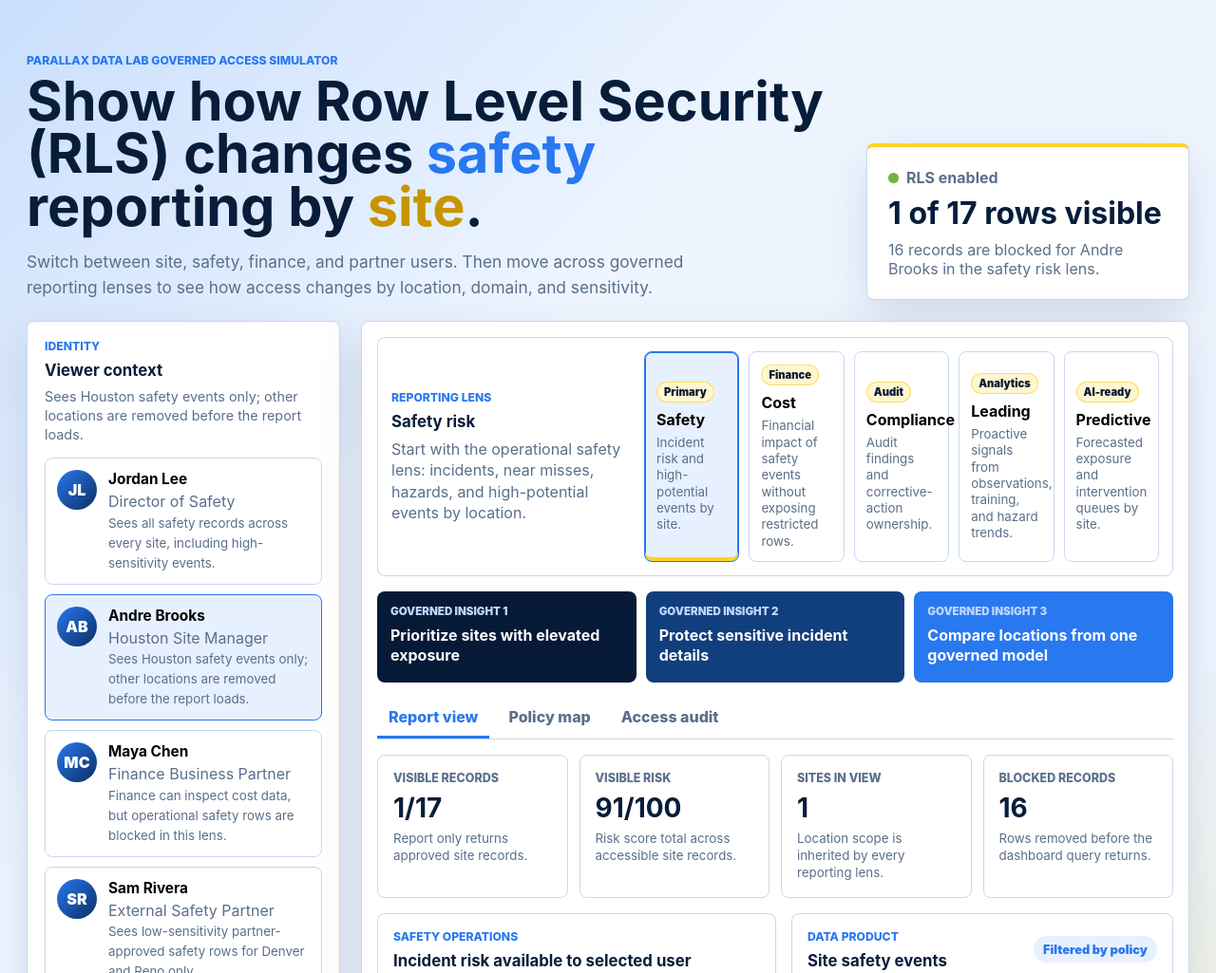
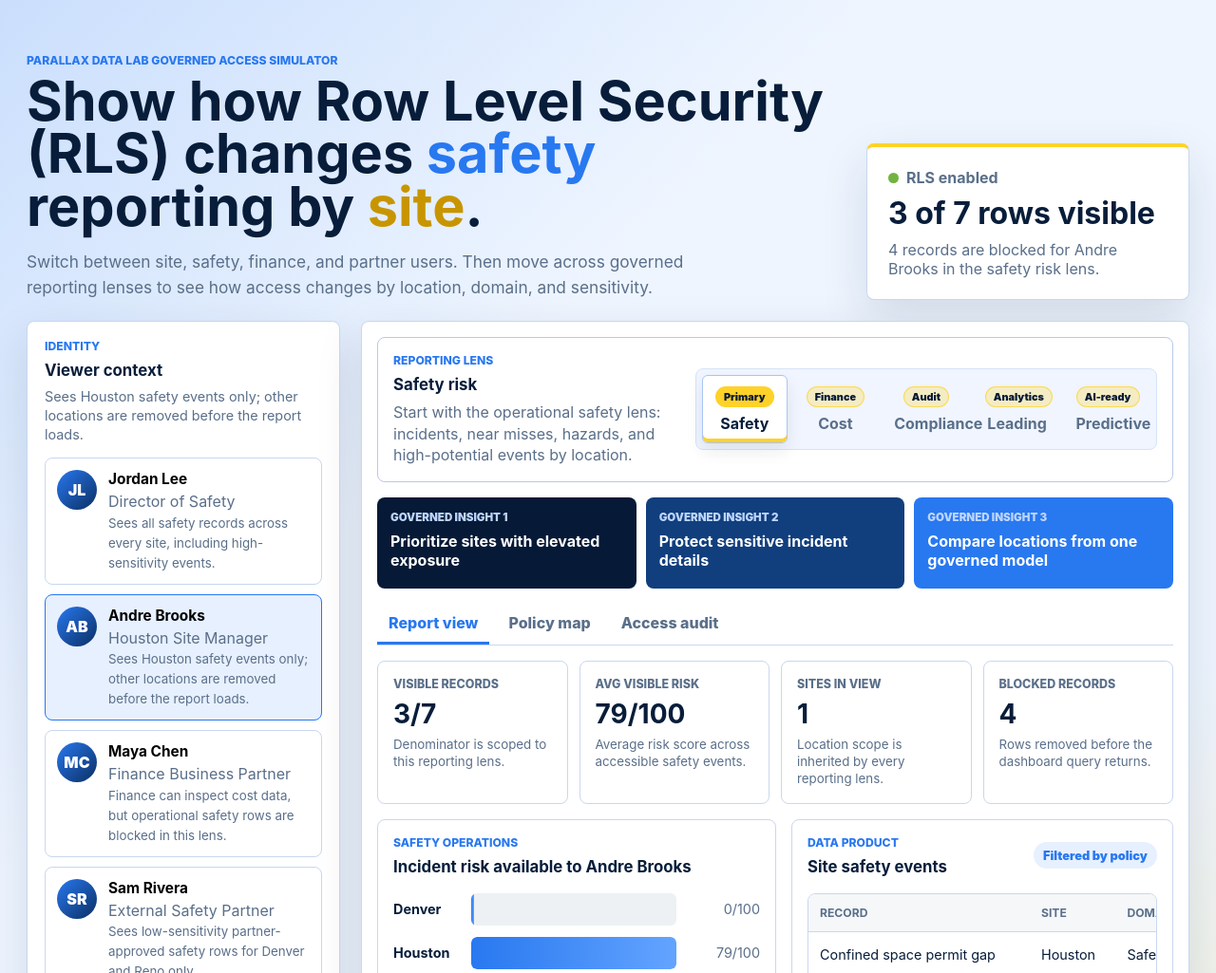
Before and after one commit to jonahnr/rls-demo-webapp, a website: page index.html in a window 1280 px wide. Shown: the top 1025 px of the page at 95% size. Drawn offline with Linux system fonts and the light colour scheme.

Commit message:
Add files via upload

```diff
--- a/app.js
+++ b/app.js
@@ -12,9 +12,10 @@ const lenses = [
     tableTitle: "Site safety events",
     valueHeader: "Risk score",
     valueKey: "riskScore",
+    aggregate: "average",
     format: (value) => `${value}/100`,
-    aggregateLabel: "Visible risk",
-    aggregateHelp: "Risk score total across accessible site records.",
+    aggregateLabel: "Avg visible risk",
+    aggregateHelp: "Average risk score across accessible safety events.",
     maskedText: "Masked",
     narrative: "Start with the operational safety lens: incidents, near misses, hazards, and high-potential events by location.",
     description: "Incident risk and high-potential events by site.",
@@ -39,6 +40,7 @@ const lenses = [
     tableTitle: "Safety cost exposure",
     valueHeader: "Cost exposure",
     valueKey: "costExposure",
+    aggregate: "sum",
     format: formatMoney,
     aggregateLabel: "Visible cost",
     aggregateHelp: "Claim, downtime, and remediation cost the viewer can inspect.",
@@ -66,6 +68,7 @@ const lenses = [
     tableTitle: "Compliance action register",
     valueHeader: "Open actions",
     valueKey: "openActions",
+    aggregate: "sum",
     format: (value) => `${value}`,
     aggregateLabel: "Visible actions",
     aggregateHelp: "Open items visible based on site scope and compliance entitlement.",
@@ -93,9 +96,10 @@ const lenses = [
     tableTitle: "Observation and training signals",
     valueHeader: "Signal score",
     valueKey: "leadingScore",
+    aggregate: "average",
     format: (value) => `${value}`,
-    aggregateLabel: "Visible signal",
-    aggregateHelp: "Proactive signal strength from observations, training, and hazard capture.",
+    aggregateLabel: "Avg signal",
+    aggregateHelp: "Average leading indicator score from accessible analytics rows.",
     maskedText: "Restricted",
     narrative: "Give safety teams analytics that show risk before incidents happen, without exposing every site or crew.",
     description: "Proactive signals from observations, training, and hazard trends.",
@@ -120,9 +124,10 @@ const lenses = [
     tableTitle: "Predictive intervention queue",
     valueHeader: "Risk forecast",
     valueKey: "forecastScore",
+    aggregate: "average",
     format: (value) => `${value}%`,
-    aggregateLabel: "Forecast load",
-    aggregateHelp: "Forecasted exposure score across visible intervention candidates.",
+    aggregateLabel: "Avg forecast",
+    aggregateHelp: "Average forecasted exposure across visible intervention candidates.",
     maskedText: "Restricted",
     narrative: "Show how governed data makes AI-ready safety analytics usable by the right teams without broad data exposure.",
     description: "Forecasted exposure and intervention queues by site.",
@@ -195,11 +200,15 @@ const records = [
   { name: "Emergency drill follow-up", site: "Houston", domain: "Compliance", riskScore: 38, costExposure: 22000, openActions: 8, leadingScore: 69, forecastScore: 41, sensitivity: 1, owner: "EHS" },
   { name: "Vehicle incident review", site: "Denver", domain: "Finance", riskScore: 84, costExposure: 204000, openActions: 5, leadingScore: 61, forecastScore: 82, sensitivity: 3, owner: "Risk" },
   { name: "Heat stress monitoring", site: "Tampa", domain: "Safety", riskScore: 67, costExposure: 52000, openActions: 4, leadingScore: 77, forecastScore: 69, sensitivity: 2, owner: "Field Safety" },
+  { name: "Line clearance observation", site: "Houston", domain: "Safety", riskScore: 64, costExposure: 41000, openActions: 3, leadingScore: 73, forecastScore: 62, sensitivity: 1, owner: "Operations" },
+  { name: "Lockout verification miss", site: "Houston", domain: "Safety", riskScore: 82, costExposure: 96000, openActions: 5, leadingScore: 70, forecastScore: 86, sensitivity: 2, owner: "EHS" },
   { name: "Training overdue sample", site: "Reno", domain: "Compliance", riskScore: 46, costExposure: 15000, openActions: 9, leadingScore: 72, forecastScore: 48, sensitivity: 1, owner: "Learning" },
   { name: "Observation completion drift", site: "Houston", domain: "Analytics", riskScore: 62, costExposure: 36000, openActions: 4, leadingScore: 86, forecastScore: 66, sensitivity: 2, owner: "Analytics" },
+  { name: "Near-miss reporting drop", site: "Houston", domain: "Analytics", riskScore: 71, costExposure: 42000, openActions: 4, leadingScore: 88, forecastScore: 76, sensitivity: 1, owner: "Analytics" },
   { name: "Supervisor coaching gap", site: "Denver", domain: "Analytics", riskScore: 58, costExposure: 28000, openActions: 3, leadingScore: 79, forecastScore: 61, sensitivity: 1, owner: "Analytics" },
   { name: "Night shift fatigue signal", site: "Reno", domain: "Analytics", riskScore: 76, costExposure: 74000, openActions: 6, leadingScore: 83, forecastScore: 84, sensitivity: 2, owner: "Analytics" },
   { name: "High-risk task forecast", site: "Houston", domain: "Analytics", riskScore: 88, costExposure: 118000, openActions: 5, leadingScore: 75, forecastScore: 91, sensitivity: 2, owner: "Data Science" },
+  { name: "Permit exception forecast", site: "Houston", domain: "Analytics", riskScore: 79, costExposure: 88000, openActions: 4, leadingScore: 73, forecastScore: 83, sensitivity: 2, owner: "Data Science" },
   { name: "Contractor exposure pattern", site: "Denver", domain: "Analytics", riskScore: 48, costExposure: 22000, openActions: 2, leadingScore: 67, forecastScore: 53, sensitivity: 1, owner: "Data Science" }
 ];
 
@@ -305,7 +314,20 @@ function evaluateRecord(record, user, lens) {
 function getEvaluatedRecords() {
   const user = getUser();
   const lens = getLens();
-  return records.map((record) => evaluateRecord(record, user, lens));
+  return records
+    .filter((record) => record.domain === lens.domain)
+    .map((record) => evaluateRecord(record, user, lens));
+}
+
+function summarizeValues(items, lens) {
+  const values = items
+    .filter((record) => !record.masked)
+    .map((record) => record[lens.valueKey]);
+
+  if (!values.length) return 0;
+
+  const total = values.reduce((sum, value) => sum + value, 0);
+  return lens.aggregate === "average" ? Math.round(total / values.length) : total;
 }
 
 function renderUsers() {
@@ -329,7 +351,6 @@ function renderLenses() {
     <button class="lens-card ${item.id === state.lensId ? "active" : ""}" data-lens="${item.id}" type="button">
       <span class="lens-chip">${item.chip}</span>
       <strong>${item.shortTitle}</strong>
-      <small>${item.description}</small>
     </button>
   `).join("");
   els.lensTitle.textContent = lens.title;
@@ -349,11 +370,11 @@ function renderMetrics(evaluated) {
   const visible = evaluated.filter((record) => record.visible);
   const blocked = state.rls ? evaluated.filter((record) => !record.visible) : [];
   const masked = evaluated.filter((record) => record.masked);
-  const aggregate = visible.reduce((sum, record) => sum + (record.masked ? 0 : record[lens.valueKey]), 0);
+  const aggregate = summarizeValues(visible, lens);
   const siteCount = new Set(visible.map((record) => record.site)).size;
 
   const metricData = [
-    ["Visible records", `${visible.length}/${records.length}`, state.rls ? "Report only returns approved site records." : "All rows are exposed while RLS is off."],
+    ["Visible records", `${visible.length}/${evaluated.length}`, state.rls ? "Denominator is scoped to this reporting lens." : "All rows in this lens are exposed while RLS is off."],
     [lens.aggregateLabel, lens.format(aggregate), masked.length ? `${masked.length} sensitive values are masked.` : lens.aggregateHelp],
     ["Sites in view", siteCount, "Location scope is inherited by every reporting lens."],
     ["Blocked records", blocked.length, "Rows removed before the dashboard query returns."]
@@ -369,13 +390,13 @@ function renderMetrics(evaluated) {
 
   els.heroMode.textContent = state.rls ? "RLS enabled" : "RLS disabled";
   els.heroMode.previousElementSibling.classList.toggle("active", state.rls);
-  els.heroVisibleRows.textContent = `${visible.length} of ${records.length} rows visible`;
+  els.heroVisibleRows.textContent = `${visible.length} of ${evaluated.length} rows visible`;
   els.heroSummary.textContent = state.rls
     ? `${blocked.length} records are blocked for ${getUser().name} in the ${lens.title.toLowerCase()} lens.`
     : "Every governed row is visible, showing the risk RLS prevents.";
   els.tablePill.textContent = state.rls ? "Filtered by policy" : "Unrestricted";
   els.chartEyebrow.textContent = lens.eyebrow;
-  els.chartTitle.textContent = lens.chartTitle;
+  els.chartTitle.textContent = lens.chartTitle.replace("selected user", getUser().name);
   els.tableTitle.textContent = lens.tableTitle;
   els.valueHeader.textContent = lens.valueHeader;
 }
@@ -385,9 +406,7 @@ function renderChart(evaluated) {
   const visible = evaluated.filter((record) => record.visible);
   const totals = ["Denver", "Houston", "Reno", "Tampa"].map((site) => ({
     site,
-    value: visible
-      .filter((record) => record.site === site && !record.masked)
-      .reduce((sum, record) => sum + record[lens.valueKey], 0)
+    value: summarizeValues(visible.filter((record) => record.site === site), lens)
   }));
   const max = Math.max(...totals.map((item) => item.value), 1);
 
--- a/styles.css
+++ b/styles.css
@@ -259,12 +259,13 @@ h2 {
 
 .lens-panel {
   display: grid;
-  grid-template-columns: 250px minmax(0, 1fr);
-  gap: 16px;
+  grid-template-columns: 300px minmax(0, 1fr);
+  gap: 18px;
   align-items: center;
   margin-bottom: 16px;
-  padding: 14px;
+  padding: 16px;
   box-shadow: none;
+  border-color: #b7cae8;
 }
 
 #lensNarrative {
@@ -276,23 +277,29 @@ h2 {
 .lens-list {
   display: grid;
   grid-template-columns: repeat(5, minmax(0, 1fr));
-  gap: 10px;
+  gap: 6px;
+  padding: 6px;
+  background: #f0f5ff;
+  border: 1px solid #d6e3f7;
+  border-radius: 8px;
 }
 
 .lens-card {
-  min-height: 118px;
-  padding: 12px;
-  text-align: left;
-  background: #fff;
-  border: 1px solid var(--line);
-  border-radius: 8px;
+  min-height: 72px;
+  padding: 10px;
+  text-align: center;
+  background: transparent;
+  border: 1px solid transparent;
+  border-radius: 6px;
   cursor: pointer;
+  color: var(--muted);
 }
 
 .lens-card.active {
-  border-color: var(--accent);
-  background: var(--soft-blue);
-  box-shadow: inset 0 -4px 0 var(--accent-2), inset 0 0 0 1px var(--accent);
+  color: var(--ink);
+  border-color: #a9c5f5;
+  background: #fff;
+  box-shadow: 0 8px 18px rgba(7, 29, 58, 0.09), inset 0 -4px 0 var(--accent-2);
 }
 
 .lens-card strong,
@@ -304,14 +311,19 @@ h2 {
   display: inline-flex;
   min-height: 22px;
   align-items: center;
-  margin-bottom: 8px;
-  padding: 2px 7px;
+  justify-content: center;
+  margin-bottom: 7px;
+  padding: 2px 8px;
   color: var(--deep);
-  background: var(--soft-yellow);
-  border: 1px solid rgba(255, 210, 41, 0.65);
+  background: rgba(255, 210, 41, 0.28);
+  border: 1px solid rgba(255, 210, 41, 0.7);
   border-radius: 999px;
-  font-size: 0.7rem;
+  font-size: 0.68rem;
   font-weight: 900;
+}
+
+.lens-card.active .lens-chip {
+  background: var(--accent-2);
 }
 
 .insight-strip {
@@ -351,12 +363,6 @@ h2 {
 
 .insight-card strong {
   margin-top: 8px;
-  line-height: 1.3;
-}
-
-.lens-card small {
-  margin-top: 6px;
-  color: var(--muted);
   line-height: 1.3;
 }
 
```
